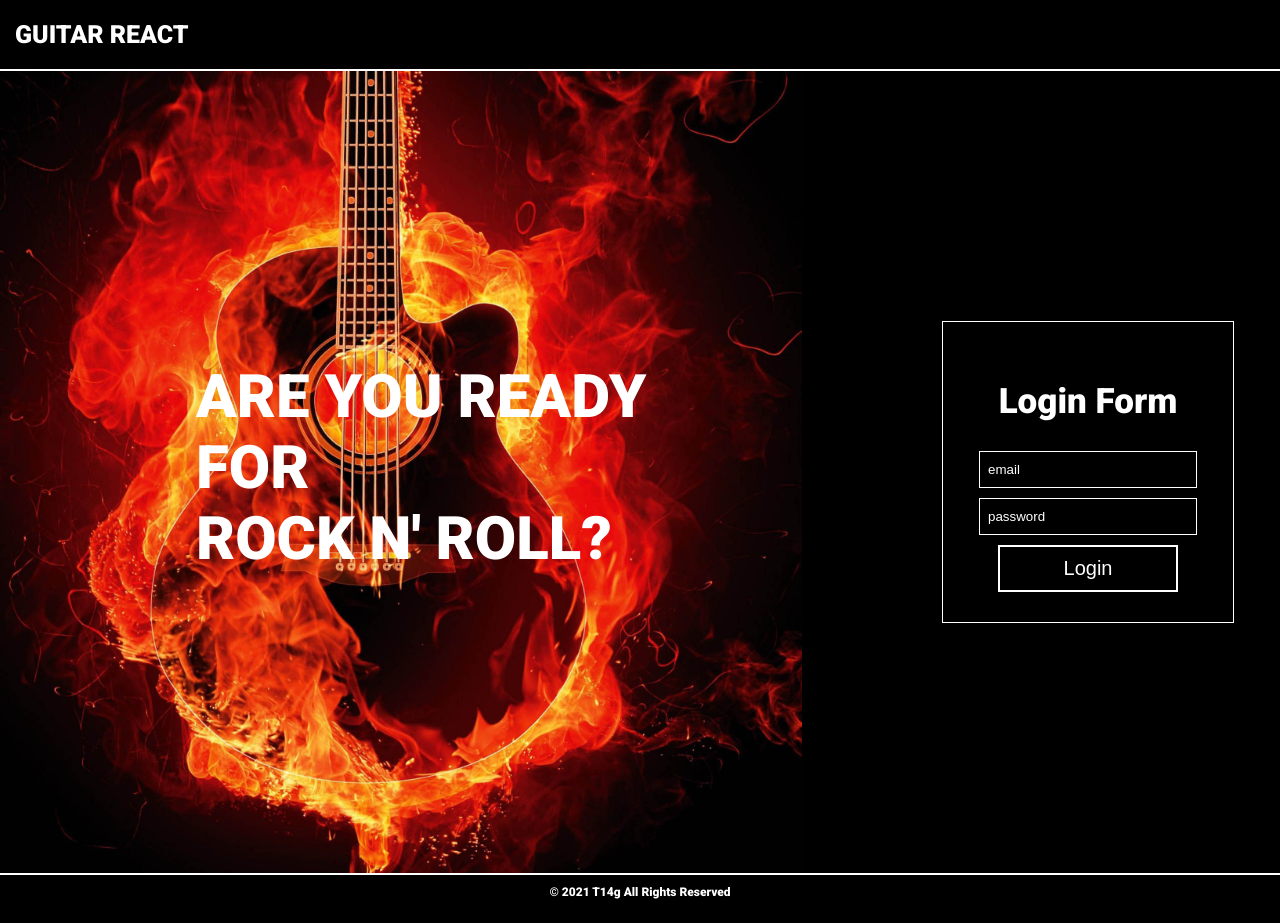
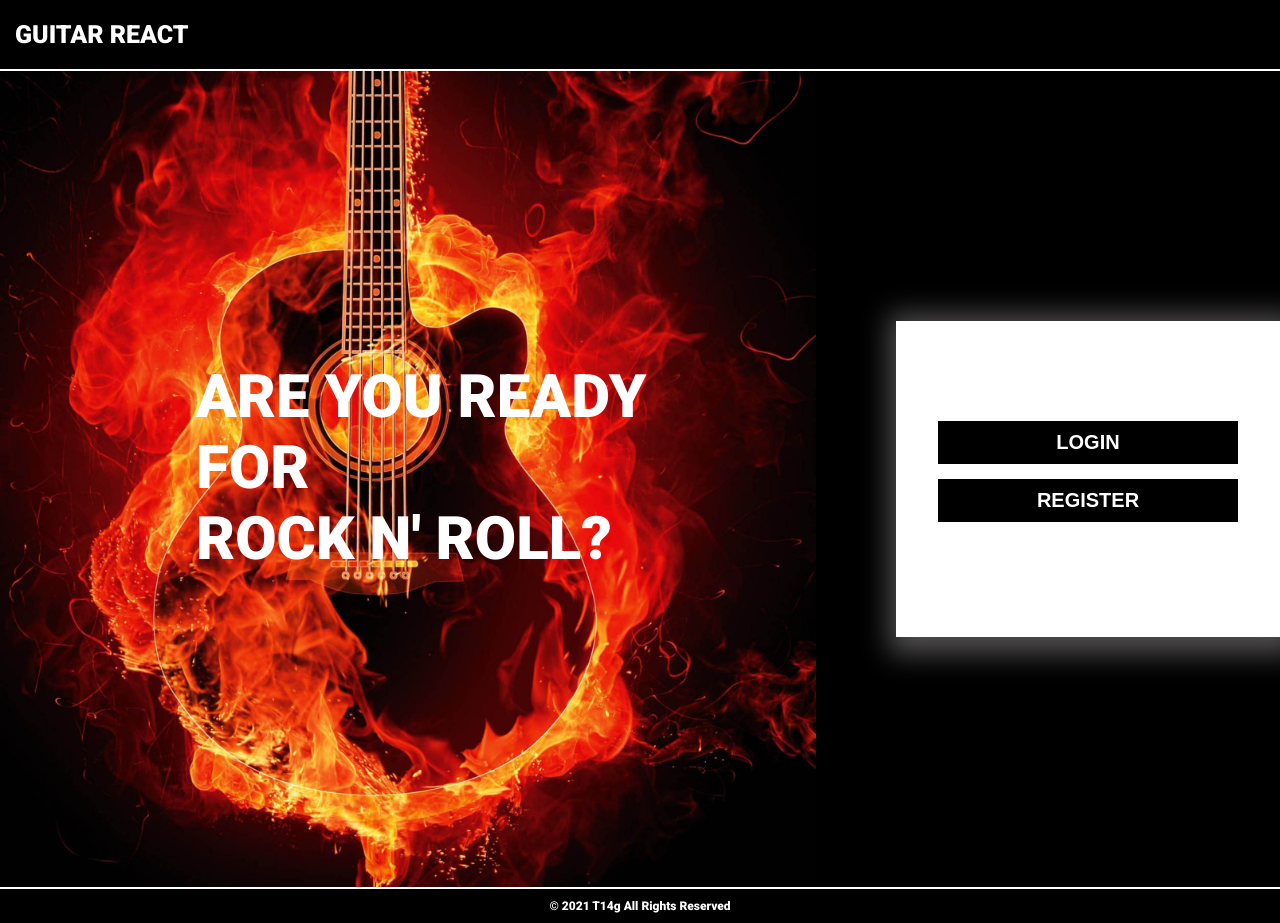
Before and after one commit to T14g/night_coding, a React (Create React App) app in the folder guitar-react/: page / in a window 1280 px wide. Built offline with nearby package versions, Linux system fonts and the light colour scheme.

Commit message:
Custtom Button Component

```diff
--- /dev/null
+++ b/guitar-react/src/components/custom-button/custom-button.component.jsx
@@ -0,0 +1,22 @@
+import React from 'react';
+import { SolidButton } from './custom-button.styles'
+
+const CustomButton = ({title, type}) => {
+
+    const renderHelper = () => {
+        switch(type){
+            case 'solid':
+                return <SolidButton>{title}</SolidButton>;
+
+            case 'bordered':
+
+
+        }
+    }
+
+    return (
+        renderHelper()
+    );
+}
+
+export default CustomButton;
--- /dev/null
+++ b/guitar-react/src/components/custom-button/custom-button.styles.jsx
@@ -0,0 +1,19 @@
+import styled from 'styled-components';
+
+export const SolidButton = styled.button`
+    background: ${props => props.background ? props.background : '#000' };
+    color: ${props => props.color ? props.color : '#fff' };
+    border: 2px ${props => props.border ? props.border : '#000' } solid;
+    width: 100%;
+    max-width: 300px;
+    margin: 0 auto 15px;
+    display: block;
+    padding: 8px 15px;
+    font-size: 20px;
+    text-transform: uppercase;
+    font-weight: 600;
+
+    &:hover{
+        cursor: pointer;
+    }
+`
--- a/guitar-react/src/components/login-form/login-form.component.jsx
+++ b/guitar-react/src/components/login-form/login-form.component.jsx
@@ -1,14 +1,14 @@
 import React from 'react';
+import CustomButton from '../custom-button/custom-button.component';
+
 import { Form, Input, H2, Button } from './login-form.styles';
 
 const LoginForm = () => {
 
     return (
         <Form>
-            <H2>Login Form</H2>
-            <Input type="email" placeholder="email" />
-            <Input type="password" placeholder="password" />
-            <Button>Login</Button>
+            <CustomButton title="Login" type="solid"/>
+            <CustomButton title="Register" type="solid"/>
         </Form>
     );
 }
--- a/guitar-react/src/components/login-form/login-form.styles.jsx
+++ b/guitar-react/src/components/login-form/login-form.styles.jsx
@@ -1,10 +1,11 @@
 import styled from 'styled-components'
 
 export const Form = styled.form`
-    border: 1px #fff solid;
-    padding: 30px 20px;
-    max-width: 250px;
+    box-shadow: 5px 5px 26px 12px rgba(108,105,105,0.75);
+    padding: 100px 20px;
+    max-width: 350px;
     margin: 250px  auto;
+    background: #fff;
 `
 
 export const H2 = styled.h2`
@@ -16,8 +17,8 @@ export const H2 = styled.h2`
 export const Input = styled.input`
     display: block;
     background: none;
-    border: 1px #fff solid;
-    color: #fff;
+    border: 1px #000 solid;
+    color: #000;
     margin-bottom: 10px;
     width: 100%;
     max-width: 200px;
@@ -25,15 +26,15 @@ export const Input = styled.input`
     padding: 10px 8px;
 
     &::placeholder{
-        color: #fff;
+        color: #000;
 
     }
 `
 
 export const Button = styled.button`
     background: #000;
-    color: #fff;
-    border: 2px #fff solid;
+    color: #000;
+    border: 2px #000 solid;
     display: block;
     padding: 10px;
     margin: 0 auto;
```
